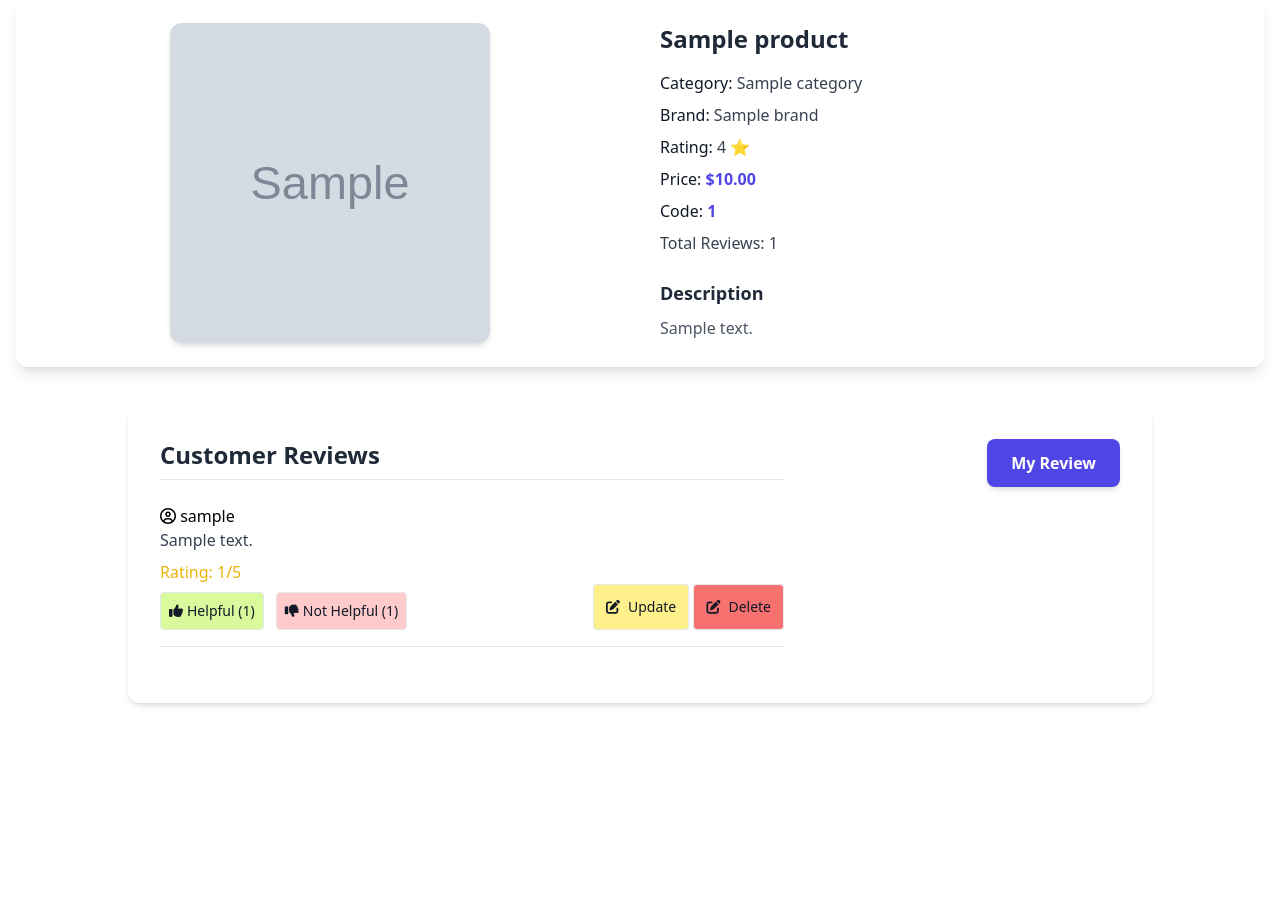
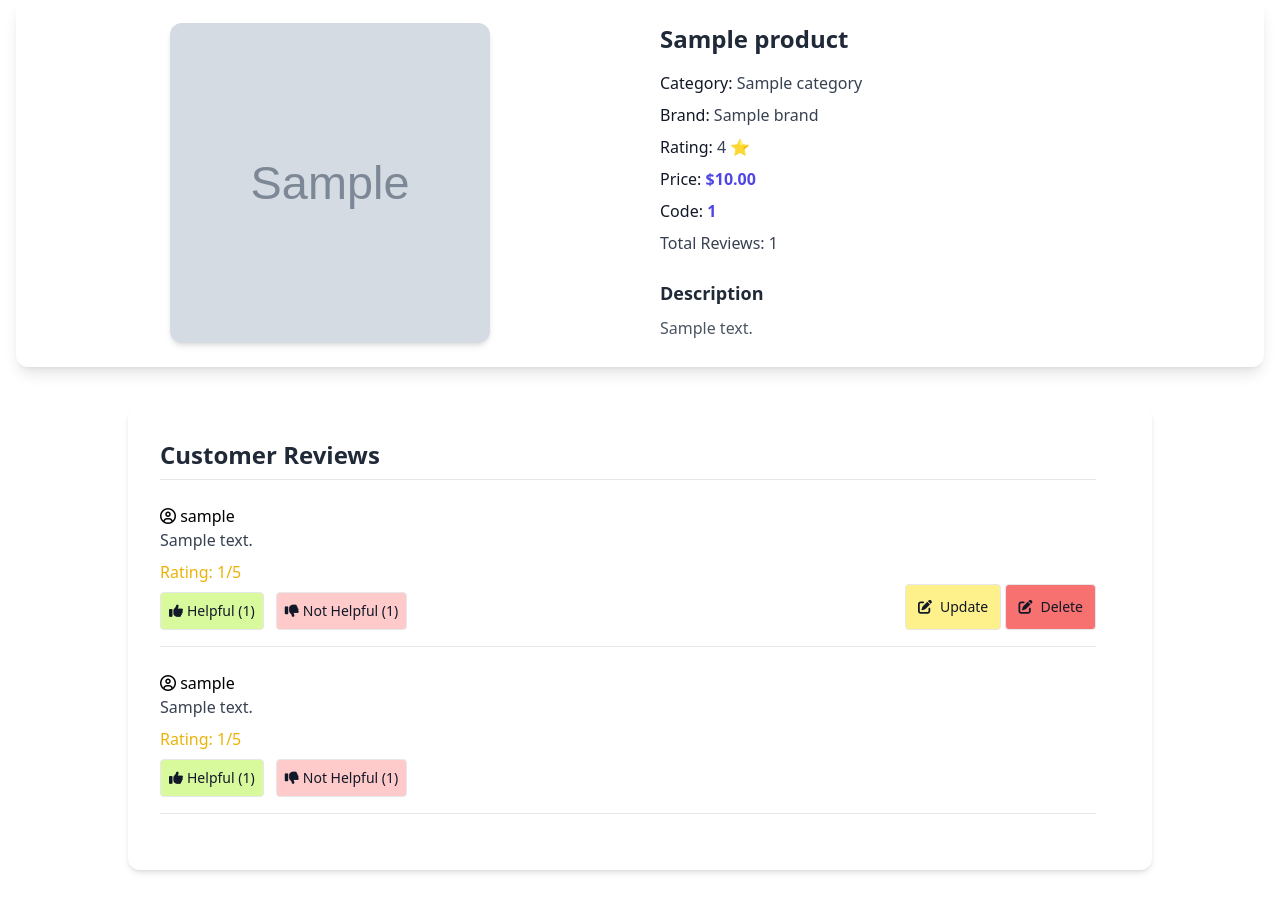
Before and after one commit to Hasan-TechNinja/NPR, a Django app: page /prodtls/1 in a window 1280 px wide. Shown: the part 458-1368 px from the top of the page. Before the commit the page ends 1164 px from the top, so only its background shows below. Run offline with Django 5.2, Linux system fonts and the light colour scheme; a user stored in the database is signed in; tables that the repository leaves empty hold one stand-in row (values such as "Sample post"); grey boxes marked "Sample" are stand-in pictures; some libraries are stand-ins or nearby versions.

Commit message:
vote increase bug fixed

```diff
--- a/main/templates/productdetails.html
+++ b/main/templates/productdetails.html
@@ -41,11 +41,10 @@ About {{ product.name }}
         <div class="flex flex-col md:flex-row justify-between gap-6">
 
             <!-- Left: All Reviews -->
-            <div class="md:w-2/3">
+            <div class="md:w-full">
                 <h2 class="text-2xl font-bold text-gray-800 mb-6 border-b pb-2">Customer Reviews</h2>
-
-                {% if review %}
-                    {% for r in review %}
+                {% if my_review or others_review %}
+                    {% for r in my_review %}
                         <div class="mb-6 border-b pb-4">
                             <h2 class="hover:cursor-pointer hover:text-gray-500 hover:underline"> <i class="fa-regular fa-circle-user"></i> {{ r.user.username  }} </h2>
                             <p class="text-gray-700">{{ r.review }}</p>
@@ -75,17 +74,53 @@ About {{ product.name }}
                             </div>
                         </div>
                     {% endfor %}
-                {% else %}
+
+                    {% for othersReview in others_review %}
+                        <div class="mb-6 border-b pb-4">
+                            <h2 class="hover:cursor-pointer hover:text-gray-500 hover:underline"> <i class="fa-regular fa-circle-user"></i> {{ othersReview.user.username  }} </h2>
+                            <p class="text-gray-700">{{ othersReview.review }}</p>
+                            <div class="items-center mt-2">
+                                <span class="text-yellow-500 font-medium">Rating: {{ othersReview.rating }}/5</span>
+                                <div class="flex justify-between">
+                                    <div class="mt-2 space-x-2">
+                                        <a href="{% url 'helpful' othersReview.id %}" class="inline-flex items-center text-sm text-gray-900 border p-2 rounded bg-lime-200">
+                                            <i class="fas fa-thumbs-up mr-1"></i> Helpful ({{ othersReview.helpful }})
+                                        </a>
+
+                                        <a href="{% url "nhelpful" othersReview.id %}" class="inline-flex items-center text-sm text-gray-900 border p-2 rounded bg-red-200">
+                                            <i class="fas fa-thumbs-down mr-1"></i> Not Helpful ({{ othersReview.not_helpful }})
+                                        </a>
+                                    </div>
+                                    {% if r.user == request.user %}
+                                        <div>
+                                            <a href="{% url "updatereview" othersReview.id %}" class="inline-flex items-center text-sm text-gray-900 border p-3 rounded bg-yellow-200">
+                                                <i class="fas fa-edit mr-2"></i> Update
+                                            </a>
+                                            <a href="{% url "delete" othersReview.id %}" class="inline-flex items-center text-sm text-gray-900 border p-3 rounded bg-red-400">
+                                                <i class="fas fa-edit mr-2"></i> Delete
+                                            </a>
+                                        </div>
+                                    {% endif %}
+                                </div>
+                            </div>
+                        </div>
+                    {% endfor %}
+                    {% else %}
                     <p class="text-gray-500">No reviews yet. Be the first to write one!</p>
                 {% endif %}
             </div>
+            {% if my_review %}
+            <div>
 
+            </div>
+            {% else %}
             <!-- Right: Submit/Update Button -->
-            <div class="md:w-1/3 flex items-start justify-center md:justify-end">
+            <div class="md:w-1/3 flex items-start justify-center md:justify-end lg:justify-end">
                 <a href="{% url 'postReview' product.id %}" class="w-full md:w-auto text-center bg-indigo-600 hover:bg-indigo-700 text-white font-semibold px-6 py-3 rounded-lg shadow-md transition duration-300">
-                    {% if user_review %}Update Your Review{% else %}My Review{% endif %}
+                    Post Review
                 </a>
             </div>
+            {% endif %}
         </div>
     </div>
 
--- a/main/urls.py
+++ b/main/urls.py
@@ -15,8 +15,11 @@ urlpatterns = [
     path('postRev/<int:pk>', views.PostReview, name='postReview'),
     path('search/', views.search, name='search'),
     path('helpful/<int:pk>', views.Helpful, name='helpful'),
+
     path('nhelpful/<int:pk>', views.NotHelpful, name='nhelpful'),
+    path('helpful/', views.Helpful, name='helpful'),
     path('rupdate/<int:pk>', views.UpdateReview, name='updatereview'),
+
     path('delete/<int:pk>', views.DeleteReview, name='delete'),
     path('delete/', views.DeleteReview, name='delete'),
 ]
--- a/main/views.py
+++ b/main/views.py
@@ -48,15 +48,17 @@ class BrandDetailsView(View):
 class ProductDetailsView(View):
     def get(self, request, pk):
         product = get_object_or_404(Product, pk=pk)
-        reviews = Review.objects.filter(product=product, active=True)
-        total_reviews = len(reviews)
+        my_reviews = Review.objects.filter(product=product, active=True, user = request.user)
+        others_review = Review.objects.filter(product=product, active=True)
+        total_reviews = len(my_reviews)
         form = ReviewModelForm()
 
         context = {
             'product': product,
-            'review': reviews,
+            'my_review': my_reviews,
             'form': form,
-            'total_reviews': total_reviews
+            'total_reviews': total_reviews,
+            'others_review': others_review
         }
         return render(request, 'productdetails.html', context)
 
@@ -86,10 +88,10 @@ def PostReview(request, pk):
             review.product = product
             review.active = True
             review.save()
-            form = ReviewModelForm()  # Clear form after submission
-            return redirect('postReview', pk=product.pk)
+            form = ReviewModelForm()
+            return redirect('pDetails', pk=product.pk)
     else:
-        form = ReviewModelForm(instance=user_review)
+        form = ReviewModelForm()
 
     context = {
         "product": product,
@@ -99,17 +101,23 @@ def PostReview(request, pk):
     return render(request, 'postreview.html', context)
 
 def Helpful(request, pk):
-    review = Review.objects.get(id=pk)
+    review = get_object_or_404(Review, id = pk)
+    product = review.product
     for i in range(1):
         review.helpful = review.helpful + 1
+        if review.not_helpful > 0:
+            review.not_helpful = review.not_helpful - 1
         review.save()
-        return redirect('home')
+        return redirect('pDetails', pk = product.id)
 
 def NotHelpful(request, pk):
-    review = Review.objects.get(id = pk)
+    review = get_object_or_404(Review, id = pk)
+    product = review.product
     review.not_helpful += 1
+    if review.helpful > 0:
+        review.helpful -= 1
     review.save()
-    return redirect('home')
+    return redirect('pDetails', pk = product.id)
 
 def UpdateReview(request, pk):
     review = get_object_or_404(Review, id=pk)
@@ -125,11 +133,6 @@ def UpdateReview(request, pk):
     }
     return render(request, 'reviewUpdate.html', context)
 
-# def DeleteReview(request, pk):
-#     review = get_object_or_404(Review, pk=pk, user = request.user)
-#     product = get_object_or_404(Product, review = review)
-#     review.delete()
-#     return redirect('pDetails', pk = pk)
 
 def DeleteReview(request, pk):
     review = get_object_or_404(Review, pk=pk, user=request.user)
```
